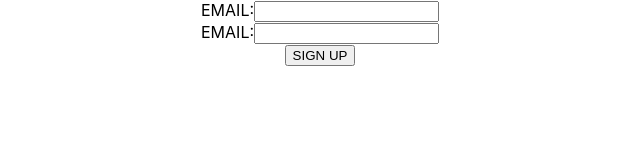
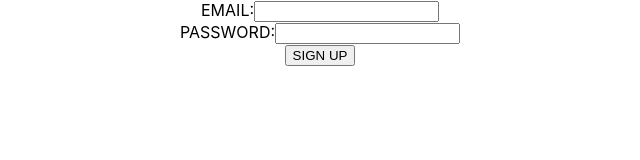
Before and after one commit to moyazo/React-Postgres, a React (Create React App) app in the folder my-app/: page /login in a window 1280 px wide. Shown: the top 160 px of the page, without its empty margins (320-960 px from the left). Built offline with nearby package versions, Linux system fonts and the light colour scheme.

Commit message:
fix:(login flow fixed)

```diff
--- a/my-app/package.json
+++ b/my-app/package.json
@@ -7,14 +7,18 @@
     "@testing-library/react": "^13.4.0",
     "@testing-library/user-event": "^13.5.0",
     "@types/jest": "^27.5.2",
+    "@types/jsonwebtoken": "^9.0.1",
     "@types/node": "^16.18.12",
     "@types/react": "^18.0.28",
     "@types/react-dom": "^18.0.11",
+    "@types/react-native-bcrypt": "^2.4.2",
+    "bcrypt": "^5.1.0",
     "formik": "^2.2.9",
     "jsonwebtoken": "^9.0.0",
     "pg": "^8.9.0",
     "react": "^18.2.0",
     "react-dom": "^18.2.0",
+    "react-native-bcrypt": "^2.4.0",
     "react-router-dom": "^6.8.1",
     "react-scripts": "5.0.1",
     "sequelize": "^6.28.0",
--- a/my-app/src/resources/views/auth/login.tsx
+++ b/my-app/src/resources/views/auth/login.tsx
@@ -4,21 +4,19 @@ import { useNavigate } from "react-router-dom";
 import Button from "../../components/Button/Button";
 import { Container, Form, Input, InputContainer, Label } from './styles';
 import { validationForm, initialValues } from './constants';
-// import { FormikValues } from 'formik/dist/types';
+
 
 const Login: FC = () => {
-    const navigator = useNavigate();
-    // const handleSubmit = (values: FormikValues) => {
-    //     console.log('hola')
-    //     navigator('/login');
-    // }
+    // const navigator = useNavigate();
+    const handleSubmit = (values:any) => {
+        console.log(values)
+        // navigator('/login');
+    }
     return (
         <Container>
             <Formik
                 validationSchema={validationForm}
-                onSubmit={(values) => {
-                    console.log('hola')
-                }}
+                onSubmit={handleSubmit}
                 initialValues={initialValues}
             >
                 <Form>
@@ -34,7 +32,7 @@ const Login: FC = () => {
                     <Field name='password' >
                         {({ field, meta }: {field:any,meta:any}) => (
                             <InputContainer>
-                                <Label>EMAIL:</Label>
+                                <Label>PASSWORD:</Label>
                                 <Input type='password' {...field} />
                                 {meta.error && <p>{meta.error}</p>}
                             </InputContainer>
```
Also changed, not shown: 2 other files (tests, documents, lock files or other folders).
